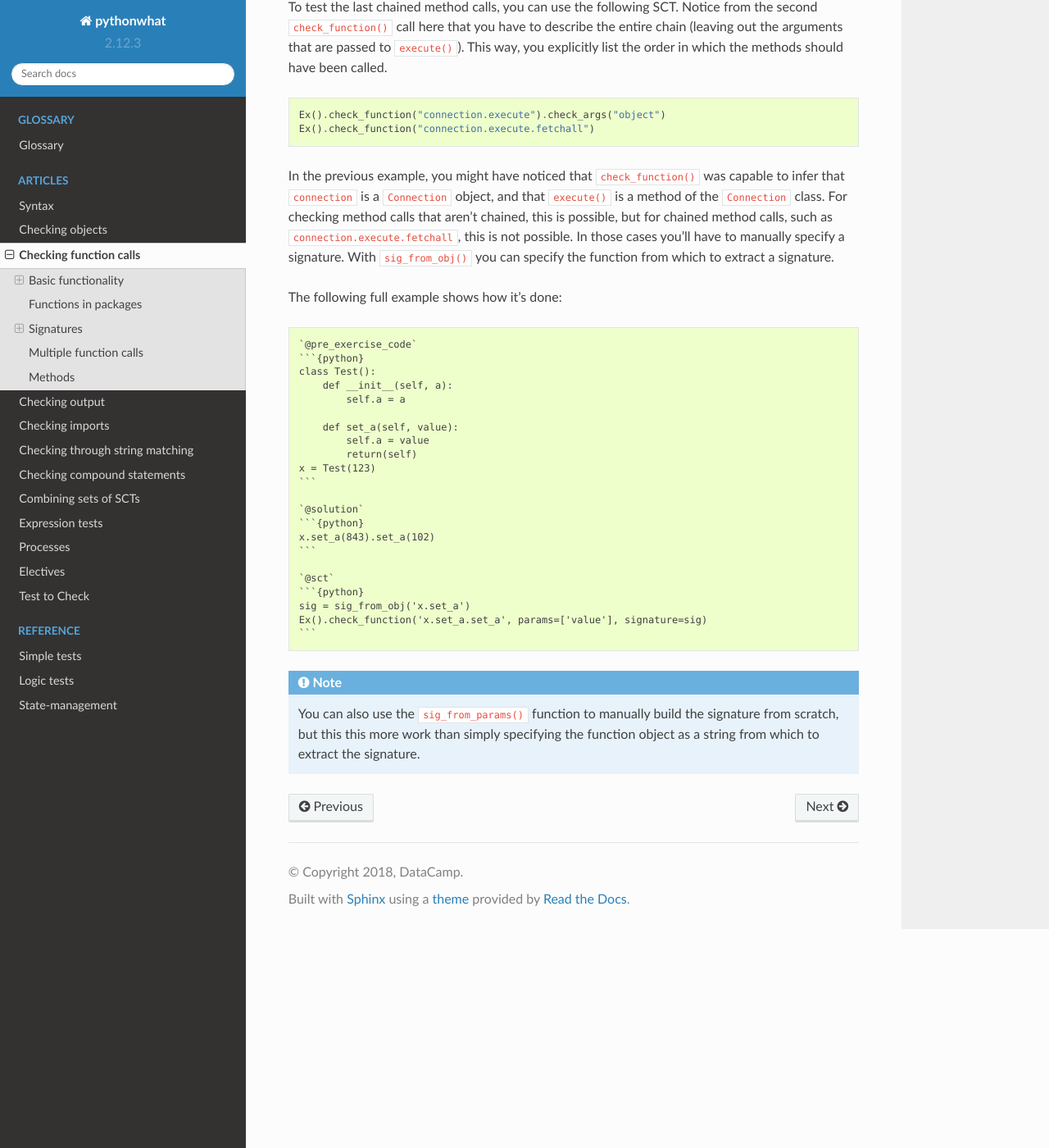
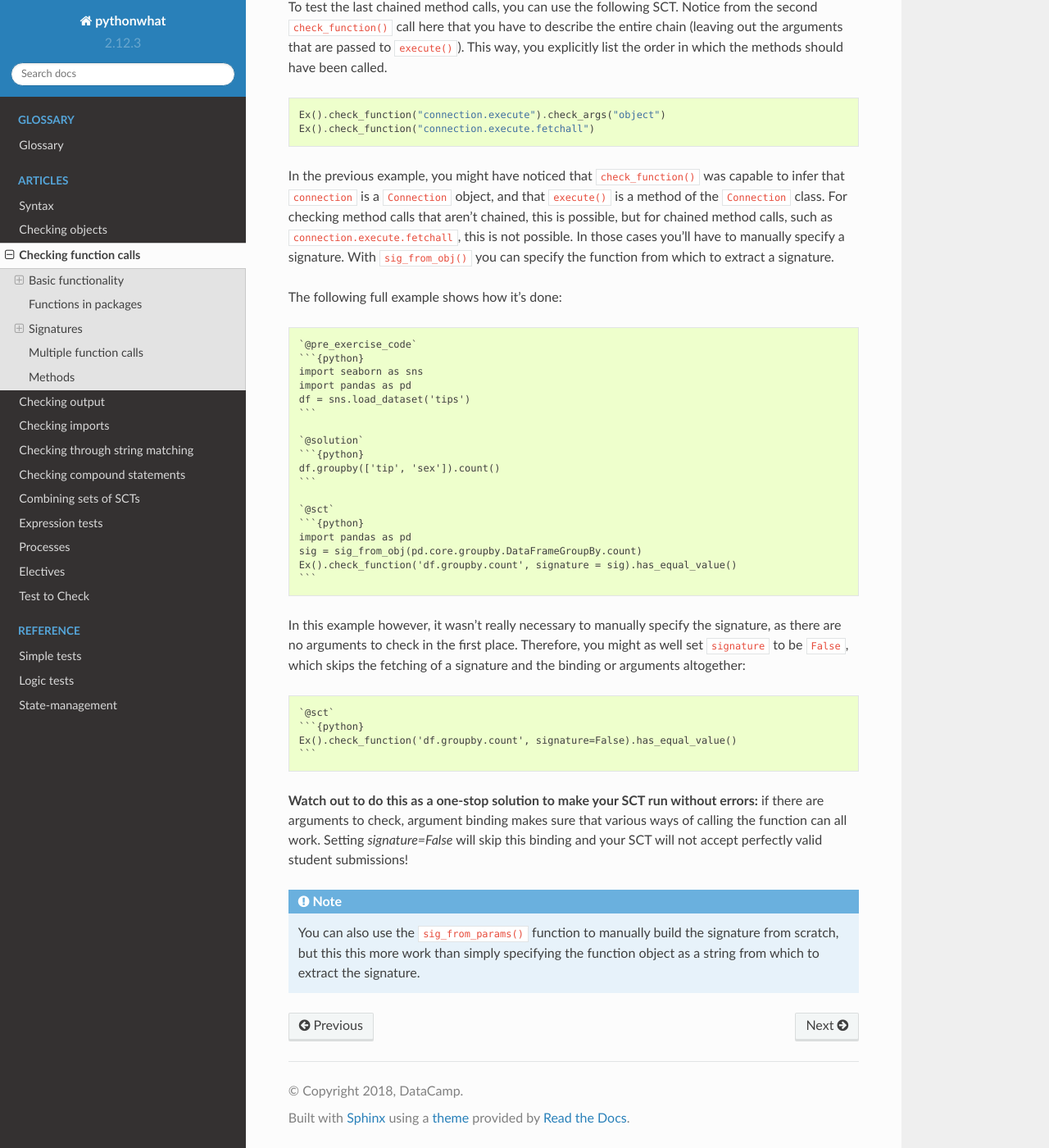
Before and after one commit to datacamp/pythonwhat, a Sphinx documentation site: the page built from docs/articles/checking_function_calls.rst, in a window 1280 px wide and 1400 px high, scrolled down 6759 px. Shown: the whole window at 82% size. Built offline with Sphinx 7.4.7 and the Read the Docs theme 2.0.0, drawn with Linux system fonts in a browser that asks for light colours.

Commit message:
Explain signature issue for methods more

````diff
--- a/docs/articles/checking_function_calls.rst
+++ b/docs/articles/checking_function_calls.rst
@@ -331,26 +331,38 @@ The following full example shows how it's done:
 
     `@pre_exercise_code`
     ```{python}
-    class Test():
-        def __init__(self, a):
-            self.a = a
-
-        def set_a(self, value):
-            self.a = value
-            return(self)
-    x = Test(123)
+    import seaborn as sns
+    import pandas as pd
+    df = sns.load_dataset('tips')
     ```
 
     `@solution`
     ```{python}
-    x.set_a(843).set_a(102)
+    df.groupby(['tip', 'sex']).count()
     ```
 
     `@sct`
     ```{python}
-    sig = sig_from_obj('x.set_a')
-    Ex().check_function('x.set_a.set_a', params=['value'], signature=sig)
+    import pandas as pd
+    sig = sig_from_obj(pd.core.groupby.DataFrameGroupBy.count)
+    Ex().check_function('df.groupby.count', signature = sig).has_equal_value()
     ```
+
+In this example however, it wasn't really necessary to manually specify the signature,
+as there are no arguments to check in the first place. Therefore, you might as well set ``signature``
+to be ``False``, which skips the fetching of a signature and the binding or arguments altogether:
+
+.. code::
+
+    `@sct`
+    ```{python}
+    Ex().check_function('df.groupby.count', signature=False).has_equal_value()
+    ```
+
+**Watch out to do this as a one-stop solution to make your SCT run without errors:**
+if there are arguments to check, argument binding makes sure that various ways of
+calling the function can all work. Setting `signature=False` will skip this binding and your
+SCT will not accept perfectly valid student submissions!
 
 .. note::
 
````
